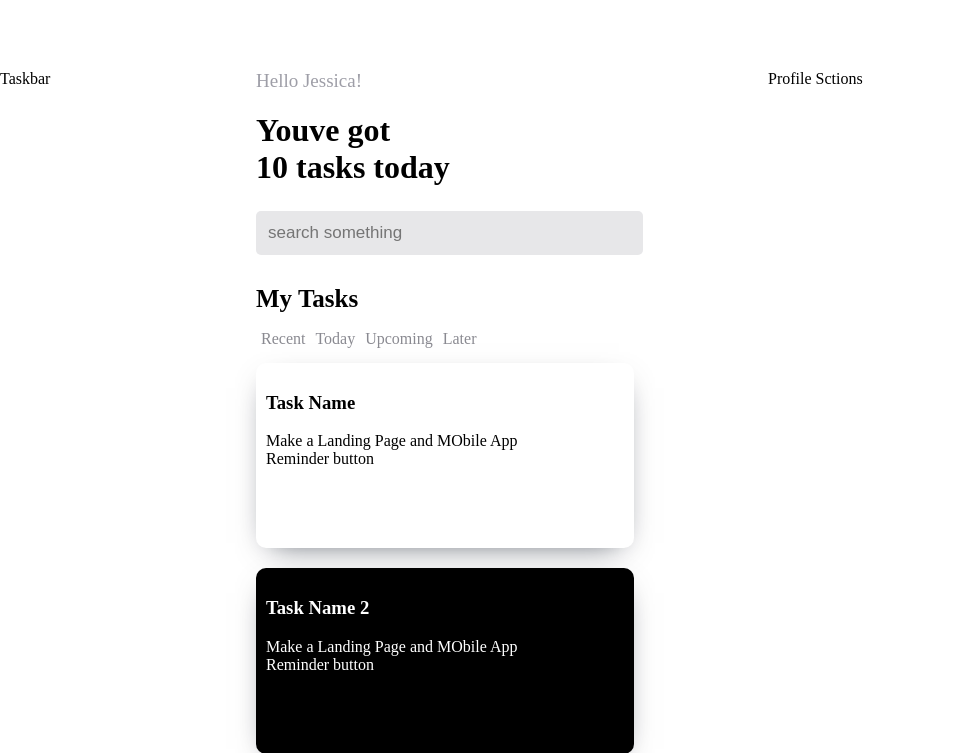
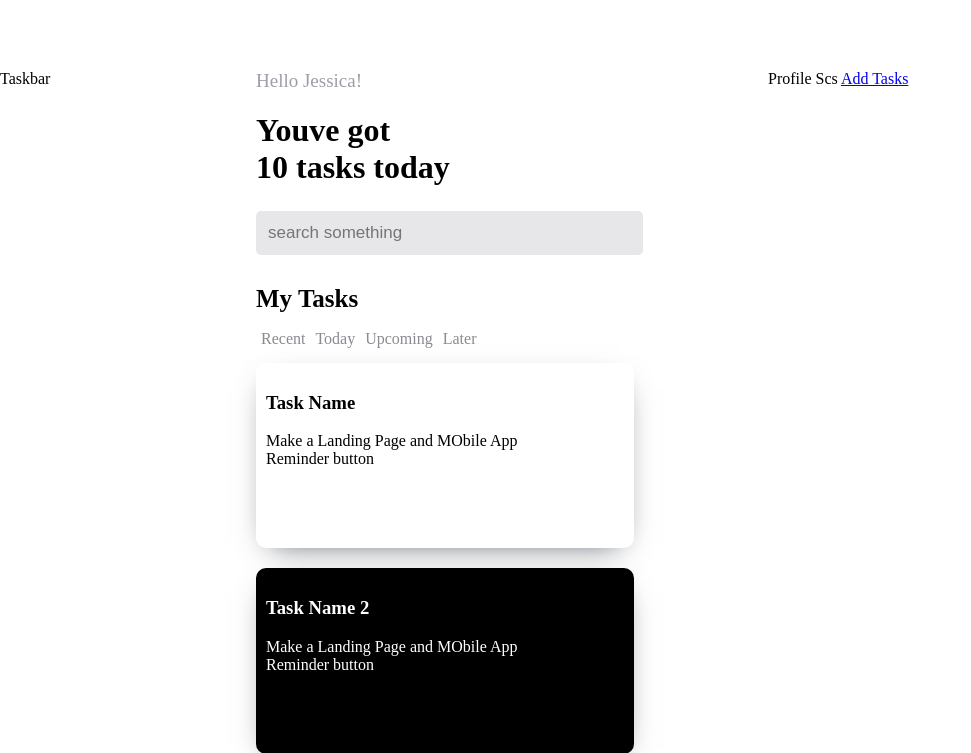
Before and after one commit to YashSinha490/note-task, a Django app: page / in a window 1280 px wide. Shown: the top 753 px of the page, without its empty margins (0-971 px from the left). Run offline with Django 3.2, Linux system fonts and the light colour scheme.

Commit message:
Update homepage.html

```diff
--- a/note_task/templates/homepage.html
+++ b/note_task/templates/homepage.html
@@ -57,7 +57,9 @@
         </div>
 
         <!-- Profile Section -->
-        <div class="profile__section">Profile Sctions</div>
+        <div class="profile__section">Profile Scs
+            <a href ="{% url 'addtask' %}">Add Tasks</a>
+        </div>
     </div>
 </body>
 </html>
```
